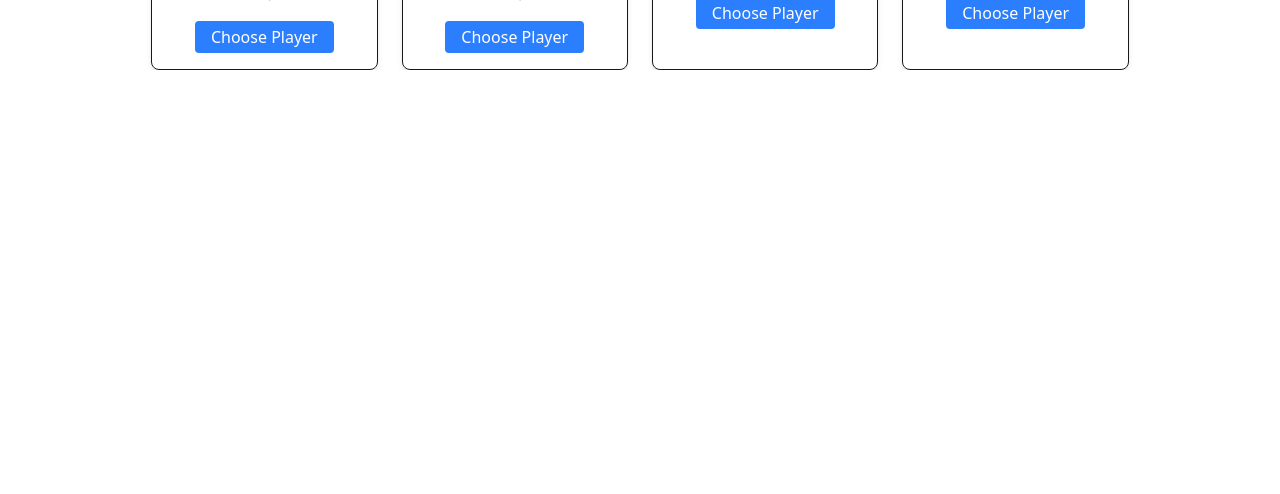
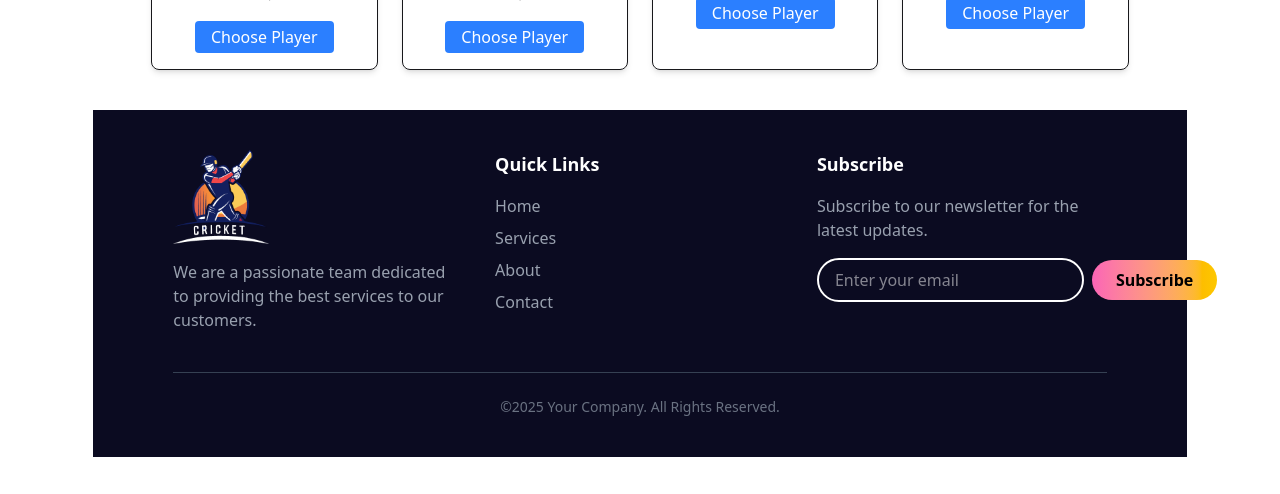
Before and after one commit to Amitkumersarkar/Team-Falcon, a React (Vite) app: page / in a window 1280 px wide. Shown: the part 2290-2784 px from the top of the page. Before the commit the page ends 2360 px from the top, so only its background shows below. Built offline with nearby package versions, Linux system fonts and the light colour scheme.

Commit message:
added nupdated file

```diff
--- a/public/players.json
+++ b/public/players.json
@@ -3,7 +3,7 @@
     "playerId": 1,
     "name": "Virat Kohli",
     "country": "India",
-      "image": "virat_kohli.jpg",
+    "image": "https://documents.iplt20.com/ipl/IPLHeadshot2025/2.png",
     "role": "Batsman",
     "battingType": "Right-hand bat",
     "bowlingType": "Right-arm medium",
@@ -13,7 +13,7 @@
     "playerId": 2,
     "name": "Babar Azam",
     "country": "Pakistan",
-      "image": "babar_azam.jpg",
+    "image": "https://encrypted-tbn3.gstatic.com/images?q=tbn:ANd9GcTlDzK790TemMJ9pFJ0g3lDwiqgbhhH_kxWdEqMCMF-nw_LhzmsBOco11c8cxOPyzufMBZ7TxW1CRguTfI8o9nDix_4NJyKa0R2M6wj2XU",
     "role": "Batsman",
     "battingType": "Right-hand bat",
     "bowlingType": "Right-arm off-break",
@@ -23,7 +23,7 @@
     "playerId": 3,
     "name": "Steve Smith",
     "country": "Australia",
-      "image": "steve_smith.jpg",
+    "image": "https://upload.wikimedia.org/wikipedia/commons/thumb/1/1b/STEVE_SMITH_%2811705303043%29.jpg/500px-STEVE_SMITH_%2811705303043%29.jpg",
     "role": "Batsman",
     "battingType": "Right-hand bat",
     "bowlingType": "Right-arm leg-spin",
@@ -33,7 +33,7 @@
     "playerId": 4,
     "name": "Ben Stokes",
     "country": "England",
-      "image": "ben_stokes.jpg",
+    "image": "https://encrypted-tbn2.gstatic.com/licensed-image?q=tbn:ANd9GcRfcV55y6Uxm0EN4YuP10vFMTWiENrvgU2yC4dK66LxGwBcKI4svoa-eoBCmpEk0eExpy9zDKC68slIgj4",
     "role": "All-rounder",
     "battingType": "Left-hand bat",
     "bowlingType": "Right-arm fast-medium",
@@ -43,7 +43,7 @@
     "playerId": 5,
     "name": "Rashid Khan",
     "country": "Afghanistan",
-      "image": "rashid_khan.jpg",
+    "image": "https://img1.hscicdn.com/image/upload/f_auto,t_ds_square_w_800,q_50/lsci/db/PICTURES/CMS/398900/398937.jpg",
     "role": "Bowler",
     "battingType": "Right-hand bat",
     "bowlingType": "Right-arm leg-spin",
@@ -53,7 +53,7 @@
     "playerId": 6,
     "name": "Trent Boult",
     "country": "New Zealand",
-      "image": "trent_boult.jpg",
+    "image": "https://documents.iplt20.com/ipl/IPLHeadshot2025/66.png",
     "role": "Bowler",
     "battingType": "Right-hand bat",
     "bowlingType": "Left-arm fast",
@@ -63,7 +63,7 @@
     "playerId": 7,
     "name": "Jos Buttler",
     "country": "England",
-      "image": "jos_buttler.jpg",
+    "image": "https://documents.iplt20.com/ipl/IPLHeadshot2025/182.png",
     "role": "Wicketkeeper-Batsman",
     "battingType": "Right-hand bat",
     "bowlingType": "Right-arm medium",
@@ -73,7 +73,7 @@
     "playerId": 8,
     "name": "Jasprit Bumrah",
     "country": "India",
-      "image": "jasprit_bumrah.jpg",
+    "image": "https://documents.iplt20.com/ipl/IPLHeadshot2025/9.png",
     "role": "Bowler",
     "battingType": "Right-hand bat",
     "bowlingType": "Right-arm fast",
@@ -83,7 +83,7 @@
     "playerId": 9,
     "name": "David Warner",
     "country": "Australia",
-      "image": "david_warner.jpg",
+    "image": "https://encrypted-tbn0.gstatic.com/images?q=tbn:ANd9GcSTLl97gs2_a0qr0fI0_Vouw4X6lrVX8sxas6CQXalE7rsb27o67ydh9mliqm3Ow44nwf0B7hKJHolt0orzpkoZuA",
     "role": "Batsman",
     "battingType": "Left-hand bat",
     "bowlingType": "Right-arm leg-spin",
@@ -93,7 +93,7 @@
     "playerId": 10,
     "name": "Kane Williamson",
     "country": "New Zealand",
-      "image": "kane_williamson.jpg",
+    "image": "https://encrypted-tbn2.gstatic.com/images?q=tbn:ANd9GcTznsBnjZe6mTqbp5Kqzba2sQw5Y3eZvoo3-gTJHnMV7ZeXaAi63p58JN1VptBy4Xd2Whvh06pWHIxxWgY3hMyNSHep_bhx-N8IE0Od2MU",
     "role": "Batsman",
     "battingType": "Right-hand bat",
     "bowlingType": "Right-arm off-spin",
@@ -103,7 +103,7 @@
     "playerId": 11,
     "name": "Andre Russell",
     "country": "West Indies",
-      "image": "andre_russell.jpg",
+    "image": "https://encrypted-tbn3.gstatic.com/images?q=tbn:ANd9GcTaDkFteI6QWzKiuCPZ2xCRPEEU7xNn24emjgIEpxBMNmAYJwUkwTiI-siS2lGosCTDOv2YJarPotaKR7KbQetOY3KKyGwUgAoSGfxNLlM",
     "role": "All-rounder",
     "battingType": "Right-hand bat",
     "bowlingType": "Right-arm fast",
@@ -113,7 +113,7 @@
     "playerId": 12,
     "name": "Shaheen Afridi",
     "country": "Pakistan",
-      "image": "shaheen_afridi.jpg",
+    "image": "https://upload.wikimedia.org/wikipedia/commons/7/78/Shaheen_Afridi_%282%29.jpg",
     "role": "Bowler",
     "battingType": "Left-hand bat",
     "bowlingType": "Left-arm fast",
--- a/src/App.jsx
+++ b/src/App.jsx
@@ -1,10 +1,11 @@
-import { useState,useEffect } from 'react';
+import { useState, useEffect } from 'react';
 import './App.css';
 import Banner from './components/Banner/Banner'
 import Navbar from './components/Header/Navbar'
 import AvailablePlayer from './components/MainSection/AvailablePlayer'
 import React from 'react';
 import { ToastContainer, toast } from 'react-toastify';
+import Footer from './components/FooterSection/Footer';
 
 function App() {
   const [credit, setCredit] = useState(0);
@@ -49,9 +50,13 @@ function App() {
     <>
       <Navbar credit={credit}></Navbar>
       <Banner handleAddFreeCredit={handleAddFreeCredit}></Banner>
-      <AvailablePlayer  players={players} handleIsActiveState={handleIsActiveState} isActive={isActive} ></AvailablePlayer>
+      <AvailablePlayer players={players} handleIsActiveState={handleIsActiveState} isActive={isActive} ></AvailablePlayer>
       <div className='font-semibold text-xl'>
         <ToastContainer />
+      </div>
+      <div className='w-11/12 mx-auto p-10'>
+
+        <Footer></Footer>
       </div>
     </>
   )
--- /dev/null
+++ b/src/components/FooterSection/Footer.jsx
@@ -0,0 +1,58 @@
+import React from 'react';
+
+const Footer = () => {
+    return (
+        <footer className="bg-[#0B0B21] text-white px-6 py-10 md:px-20">
+            <div className="max-w-7xl mx-auto grid grid-cols-1 md:grid-cols-3 gap-8">
+                {/* About Us */}
+                <div>
+                    <img src="/public/assets/logo-footer.png" alt="Cricket Logo" className="w-24 mb-4" />
+                    <p className="text-gray-400">
+                        We are a passionate team dedicated to providing the best services to our customers.
+                    </p>
+                </div>
+
+                {/* Quick Links */}
+                <div>
+                    <h3 className="text-lg font-semibold mb-4">Quick Links</h3>
+                    <ul className="space-y-2 text-gray-400">
+                        <li><a href="#" className="hover:text-white transition">Home</a></li>
+                        <li><a href="#" className="hover:text-white transition">Services</a></li>
+                        <li><a href="#" className="hover:text-white transition">About</a></li>
+                        <li><a href="#" className="hover:text-white transition">Contact</a></li>
+                    </ul>
+                </div>
+
+                {/* Subscribe */}
+                <div>
+                    <h3 className="text-lg font-semibold mb-4">Subscribe</h3>
+                    <p className="text-gray-400 mb-4">
+                        Subscribe to our newsletter for the latest updates.
+                    </p>
+
+                    <form className="flex flex-col sm:flex-row items-center gap-2">
+                        <input
+                            type="email"
+                            placeholder="Enter your email"
+                            className="px-4 py-2 border-2 rounded-full w-full sm:w-auto text-white focus:outline-none"
+                            required
+                        />
+                        <button
+                            type="submit"
+                            className="bg-gradient-to-r from-pink-400 to-yellow-400 px-6 py-2 rounded-full font-semibold text-black hover:scale-105 transition"
+                        >
+                            Subscribe
+                        </button>
+                    </form>
+                </div>
+            </div>
+
+            {/* Bottom copyright */}
+            <div className="border-t border-gray-700 mt-10 pt-6 text-center text-gray-500 text-sm">
+                ©2025 Your Company. All Rights Reserved.
+            </div>
+        </footer>
+    );
+};
+
+export default Footer;
--- a/src/components/Header/Navbar.jsx
+++ b/src/components/Header/Navbar.jsx
@@ -18,7 +18,7 @@ const Navbar = ({ credit }) => {
 
                     {/* Credit section */}
                     <div className='flex items-center gap-2 mt-2 md:mt-0'>
-                        <p>${credit} M</p>
+                        <p>${credit.toLocaleString()} M</p>
                         <img className='w-6 h-6' src="/assets/coins.png" alt="Coins" />
                     </div>
                 </div>
@@ -26,5 +26,4 @@ const Navbar = ({ credit }) => {
         </div>
     );
 };
-
 export default Navbar;
```
Also changed, not shown: src/components/MainSection/AvailablePlayer.jsx (line endings or trailing spaces). Lines whose indentation alone changed are shown as unchanged.
